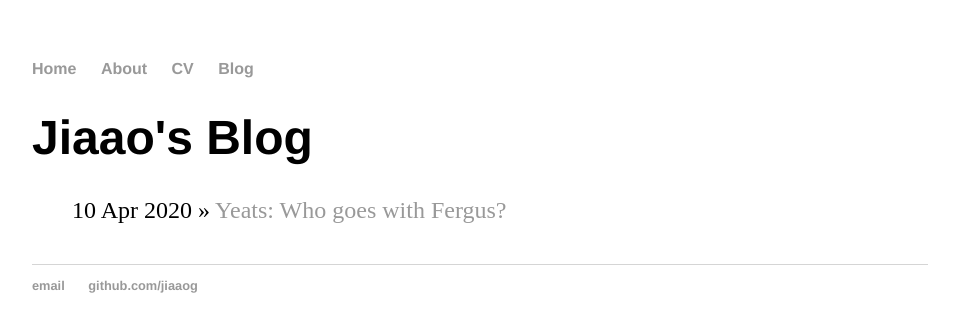
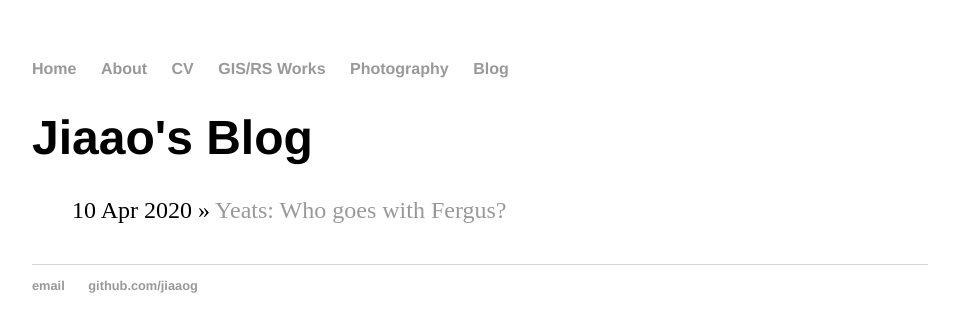
Before and after one commit to jiaaog/jiaaog.github.io, a Jekyll site: the page built from blog/index.html, in a window 1280 px wide. Shown: the top 332 px of the page, without its empty margins (160-1119 px from the left). Built offline with Jekyll 4.4.1, drawn with Linux system fonts in a browser that asks for light colours.

Commit message:
Update default.html

```diff
--- a/_layouts/default.html
+++ b/_layouts/default.html
@@ -11,6 +11,8 @@
 	        		<li><a href="/">Home</a></li>
 		        	<li><a href="/about">About</a></li>
 	        		<li><a href="/cv">CV</a></li>
+				<li><a href="/gis">GIS/RS Works</a></li>
+				<li><a href="/photography">Photography</a></li>
 	        		<li><a href="/blog">Blog</a></li>
 	    		</ul>
 			</nav>
```
